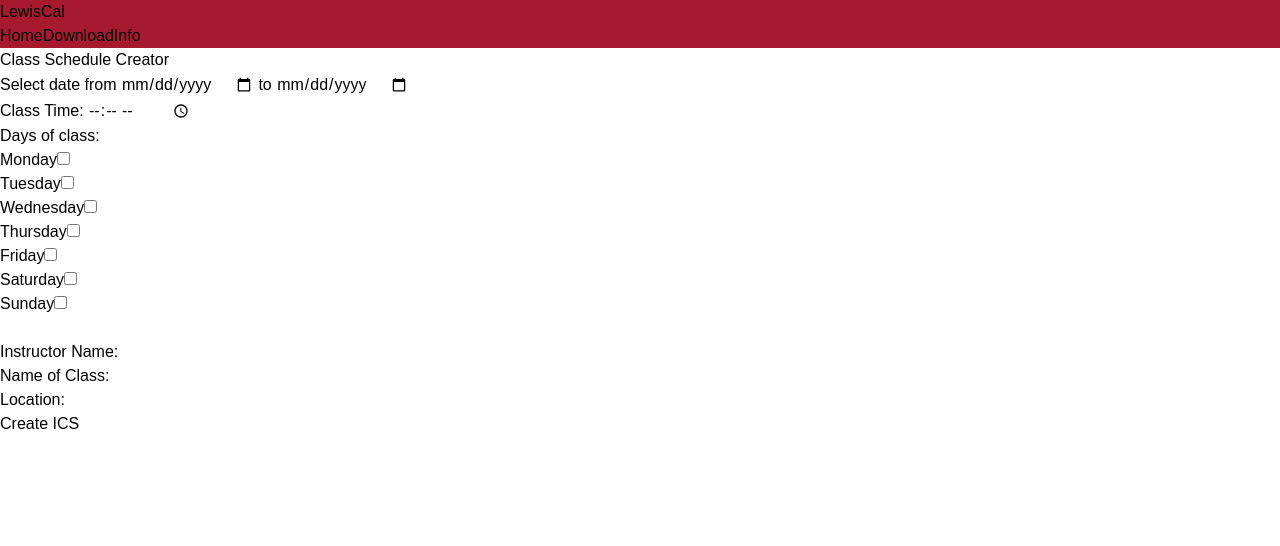
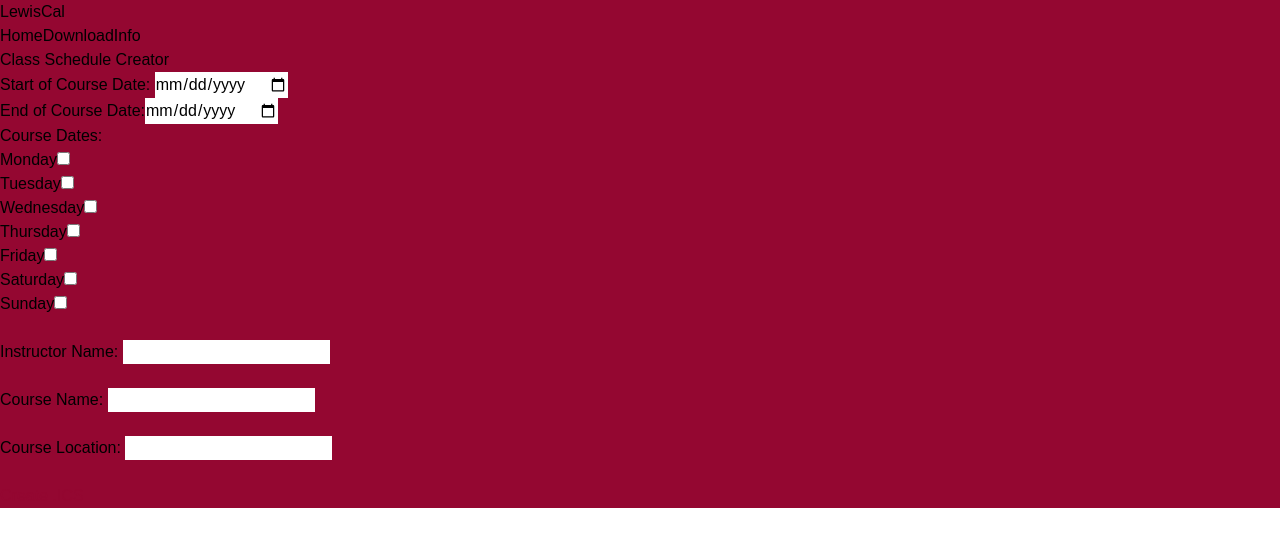
Before and after one commit to SSC-CodeCrusaders/course-calendar-production, a React (Vite) app: page / in a window 1280 px wide. Shown: the top 546 px of the page. Built offline with nearby package versions, Linux system fonts and the light colour scheme; the HTML template or start-up script is replaced by a standard one.

Commit message:
Updated the main page styling using tailwind css

```diff
--- a/package.json
+++ b/package.json
@@ -28,6 +28,8 @@
     "eslint-plugin-react-refresh": "^0.4.9",
     "globals": "^15.9.0",
     "postcss": "^8.4.47",
+    "prettier": "^3.3.3",
+    "prettier-plugin-tailwindcss": "^0.6.8",
     "tailwindcss": "^3.4.13",
     "vite": "^5.4.1"
   }
--- a/src/Components/Header.jsx
+++ b/src/Components/Header.jsx
@@ -2,11 +2,11 @@
 
 const Header = () => {
   return (
-    <nav className="bg-primary text-white py-4 shadow-md">
+    <nav className="bg-lewisRed text-white  py-4 shadow-md">
       <div className="container mx-auto flex justify-between items-center">
         <h1 className="text-2xl font-bold">LewisCal</h1>
         <div className="space-x-6">
-        <Link className="hover:text-gray" to="/">
+          <Link className="hover:text-gray" to="/">
             Home
           </Link>
           <Link className="hover:text-gray" to="/download">
--- a/src/Components/UserInput.jsx
+++ b/src/Components/UserInput.jsx
@@ -76,54 +76,86 @@
   };
 
   return (
-    <div>
-      <h1>Class Schedule Creator</h1>
-      <label htmlFor="calendar">Select date from </label>
-      <input type="date" value={firstDay} onChange={(e) => setFirstDay(e.target.value)} />
-      <label htmlFor="calendar"> to </label>
-      <input type="date" value={lastDay} onChange={(e) => setLastDay(e.target.value)} />
-      <br />
+    <div className="bg-lewisRed min-h-screen flex flex-col items-center justify-center">
+      <h1 className="text-white text-3xl font-bold mb-8 text-center">Class Schedule Creator</h1>
 
-      <label htmlFor="class_time">Class Time: </label>
-      <input type="time" value={classTime} onChange={(e) => setClassTime(e.target.value)} />
-      <br />
-
-      <h2>Days of class:</h2>
+      <div className="bg-white p-8 rounded-lg shadow-lg w-full max-w-3xl text-center">
+        <div className="mb-4 w-full flex justify-center items-center">
+          <label htmlFor="calendar" className="mr-4">Start of Course Date: </label>
+          <input
+            type="date"
+            value={firstDay}
+            onChange={(e) => setFirstDay(e.target.value)}
+            className="p-2 border rounded text-center"
+          />
+        </div>
+        <div className="mb-4 w-full flex justify-center items-center">
+          <label htmlFor="calendar" className="mr-4">End of Course Date:</label>
+          <input
+            type="date"
+            value={lastDay}
+            onChange={(e) => setLastDay(e.target.value)}
+            className="p-2 border rounded text-center"
+          />
+        </div>
+        <h2 className="text-center mb-4">Course Dates:</h2>
+        <div className="mb-4 flex-wrap flex justify-center items-center">
           {Object.keys(daysOfClass).map((day, index) => (
-        <div key={index}>
-          <label htmlFor={day}>{day.charAt(0).toUpperCase() + day.slice(1)}</label>
+            <div key={index} className="mr-4 flex items-center">
+              <label htmlFor={day} className="mr-2">{day.charAt(0).toUpperCase() + day.slice(1)}</label>
               <input
                 type="checkbox"
                 id={day}
                 checked={daysOfClass[day]}
                 onChange={() => handleDayChange(day)}
+                className="form-checkbox"
               />
             </div>
           ))}
+        </div>
 
         <br />
-      <label htmlFor="instructor_name">Instructor Name: </label>
+        <div className="mb-4 w-full flex justify-center items-center">
+          <label htmlFor="instructor_name" className="mr-4">Instructor Name: </label>
           <input
             type="text"
             value={instructorName}
             onChange={(e) => setInstructorName(e.target.value)}
+            className="p-2 border rounded text-center"
           />
+        </div>
+
         <br />
-      <label htmlFor="class_name">Name of Class: </label>
+        <div className="mb-4 w-full flex justify-center items-center">
+          <label htmlFor="class_name" className="mr-4">Course Name: </label>
           <input
             type="text"
             value={className}
             onChange={(e) => setClassName(e.target.value)}
+            className="p-2 border rounded text-center"
           />
+        </div>
+
         <br />
-      <label htmlFor="location">Location: </label>
+        <div className="mb-4 w-full flex justify-center items-center">
+          <label htmlFor="location" className="mr-4">Course Location: </label>
           <input
             type="text"
             value={location}
             onChange={(e) => setLocation(e.target.value)}
+            className="p-2 border rounded text-center"
           />
+        </div>
         <br />
-      <button onClick={createICS}>Create ICS</button>
+        <div className="mt-6 flex justify-center">
+          <button
+            onClick={createICS}
+            className="bg-white text-lewisRed p-2 rounded border border-lewisRed shadow hover:bg-lewisRed hover:text-white transition duration-300"
+          >
+            Create .ICS
+          </button>
+        </div>
+      </div>
     </div>
   );
 };
--- a/src/index.css
+++ b/src/index.css
@@ -8,22 +8,42 @@
   background-color: #ffffff;
 }
 
-.text-primary {
-  color: #a6192e; /* Primary color */
+.text-lewisRed {
+  color: #940731;
+  /* Primary color */
 }
 
-.bg-primary {
-  background-color: #a6192e; /* Primary background */
+.bg-lewisRed {
+  background-color: #940731;
+  /* Primary background */
 }
 
 .bg-secondary {
-  background-color: #8a1c1e; /* Secondary background */
+  background-color: #8a1c1e;
+  /* Secondary background */
 }
 
 .text-secondary {
-  color: #8a1c1e; /* Secondary color */
+  color: #8a1c1e;
+  /* Secondary color */
 }
 
 .text-gray {
-  color: #d9d9d9; /* Gray text */
+  color: #d9d9d9;
+  /* Gray text */
 }
+
+.center-container {
+  display: flex;
+  justify-content: center;
+  align-items: center;
+  height: 100vh;
+  text-align: center;
+}
+
+.center-content {
+  width: 100%;
+  max-width: fit-content;
+  padding: 20px;
+  box-sizing: border-box;
+}
--- a/tailwind.config.js
+++ b/tailwind.config.js
@@ -5,11 +5,10 @@
 export const theme = {
   extend: {
     colors: {
-      primary: "#a6192e", // Maroon
-      secondary: "#8a1c1e", // Dark Red
       white: "#ffffff",
       gray: "#d9d9d9",
       black: "#000000",
+      lewisRed: "#940731",  // Same color as the MyLewis portal
     },
   },
 };
```
Also changed, not shown: 2 other files (tests, documents, lock files or other folders). Lines whose indentation alone changed are shown as unchanged.
